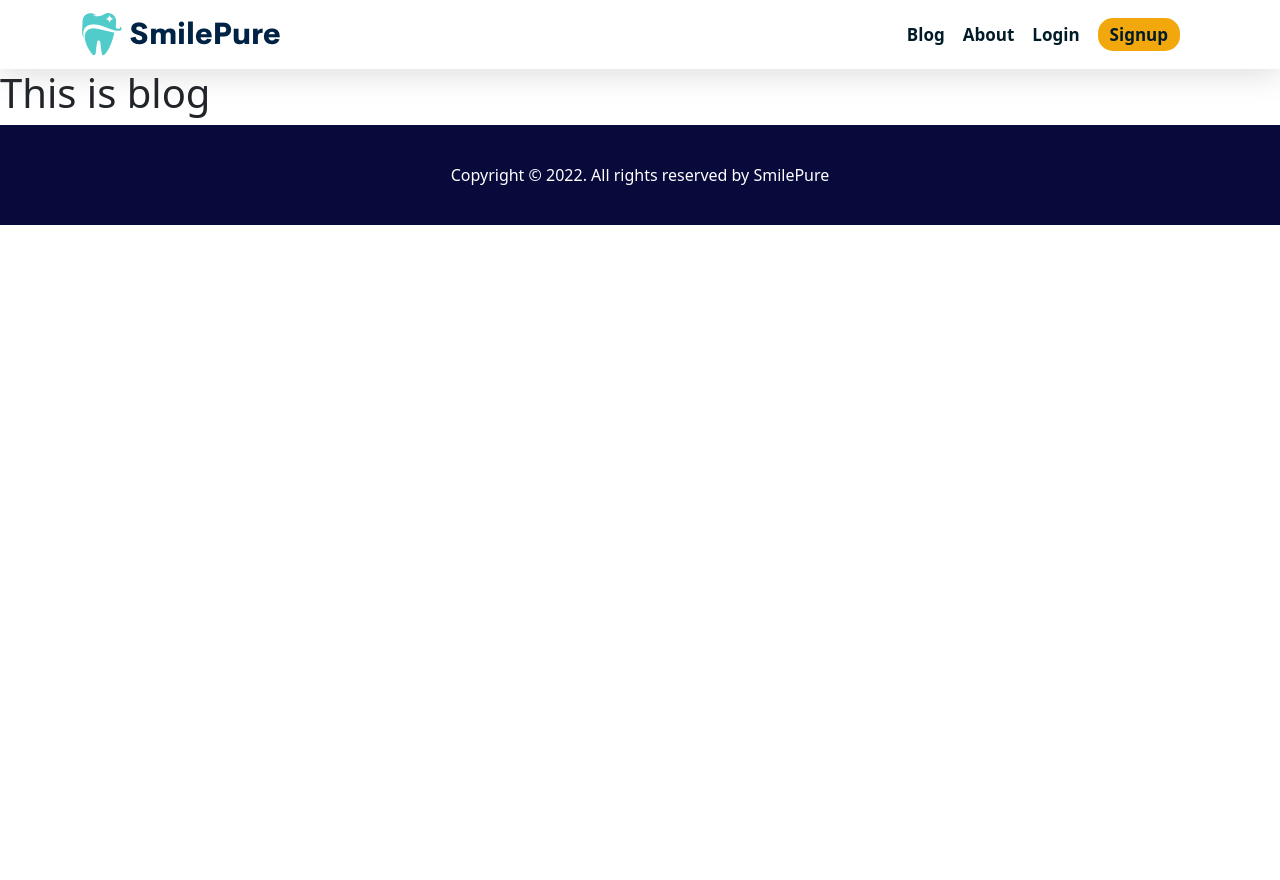
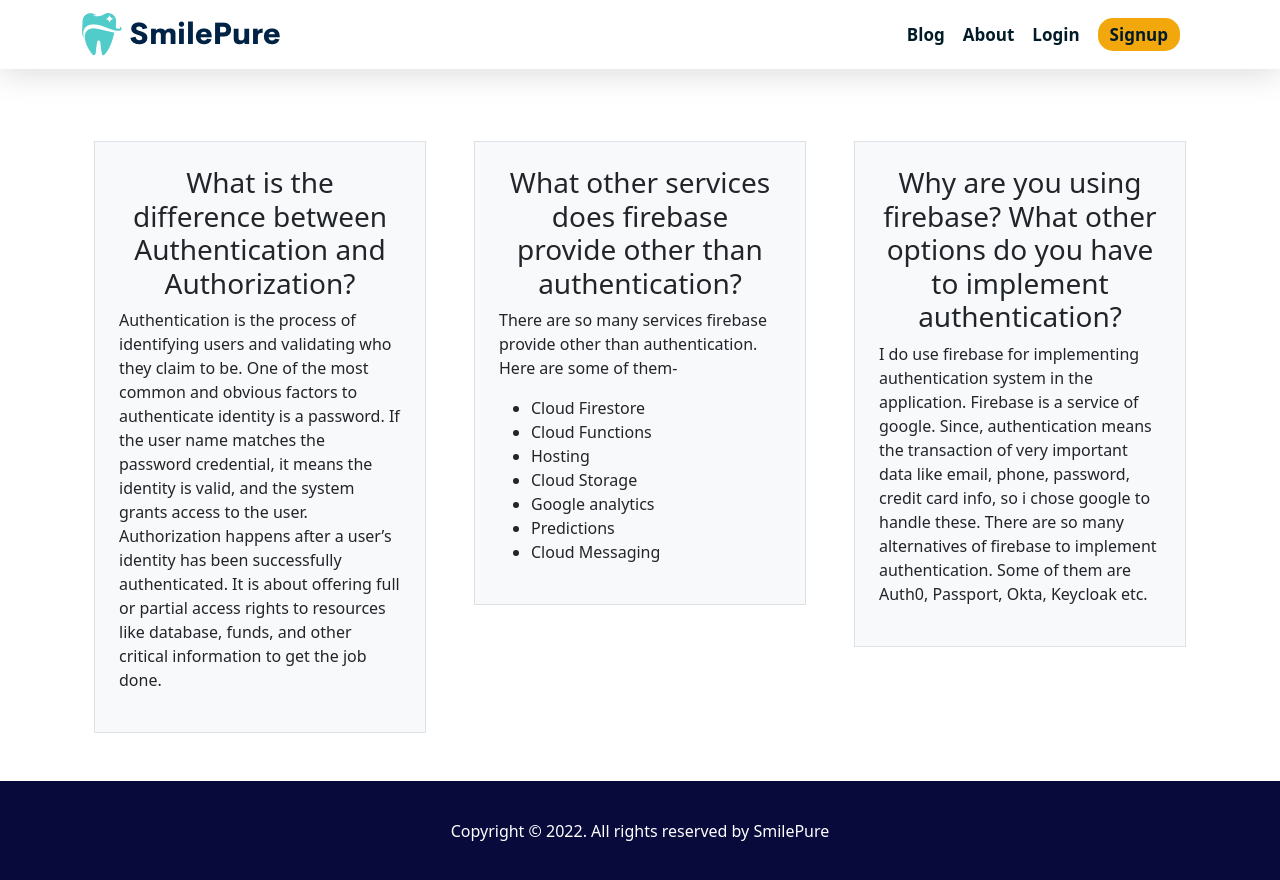
Before and after one commit to LimonFarazi03/smile-pure, a React (Create React App) app: page /blog in a window 1280 px wide. Before the commit the page ends 800 px from the top, so only its background shows below. Built offline with nearby package versions, Linux system fonts and the light colour scheme.

Commit message:
some updateed

```diff
--- /dev/null
+++ b/src/components/About/About.css
@@ -0,0 +1,3 @@
+.mainTain{
+  width: 515px;
+}
--- a/src/components/About/About.js
+++ b/src/components/About/About.js
@@ -1,9 +1,11 @@
 import React from 'react';
+import './About.css';
 
 const About = () => {
   return (
-    <div>
-      <h1>This is about</h1>
+    <div className='text-center my-5 mainTain mx-auto'>
+      <h1 className='mb-4'>About Me & My Goal</h1>
+      <p>I'm Limon Farazi and i'm a student at Uttara High school and college. And my dream is became a full-stack web-developer and support my family. And last i want to tell that i love to learning and share my knowledge </p>
     </div>
   );
 };
--- a/src/components/Blog/Blog.js
+++ b/src/components/Blog/Blog.js
@@ -1,9 +1,68 @@
-import React from 'react';
+import React from "react";
 
 const Blog = () => {
   return (
-    <div>
-      <h1>This is blog</h1>
+    <div className="my-5">
+      <div className="container px-4">
+        <div className="row gx-5">
+          <div className="col-12 col-md-4 mt-4">
+            <div className="p-4 border bg-light rounded-5">
+              <h1 className="fs-3 mb-2 text-center">
+                What is the difference between Authentication and Authorization?
+              </h1>
+              <p>
+                Authentication is the process of identifying users and
+                validating who they claim to be. One of the most common and
+                obvious factors to authenticate identity is a password. If the
+                user name matches the password credential, it means the identity
+                is valid, and the system grants access to the user.
+                Authorization happens after a user’s identity has been
+                successfully authenticated. It is about offering full or partial
+                access rights to resources like database, funds, and other
+                critical information to get the job done.
+              </p>
+            </div>
+          </div>
+          <div className="col-12 col-md-4 mt-4">
+            <div className="p-4 border bg-light rounded-5">
+              <h1 className="fs-3 mb-2 text-center">
+                What other services does firebase provide other than
+                authentication?
+              </h1>
+              <p>
+                There are so many services firebase provide other than
+                authentication. Here are some of them-
+              </p>
+              <ul>
+                <li>Cloud Firestore</li>
+                <li>Cloud Functions</li>
+                <li>Hosting</li>
+                <li>Cloud Storage</li>
+                <li>Google analytics</li>
+                <li>Predictions</li>
+                <li>Cloud Messaging</li>
+              </ul>
+            </div>
+          </div>
+          <div className="col-12 col-md-4 mt-4">
+            <div className="p-4 border bg-light rounded-5">
+              <h1 className="fs-3 mb-2 text-center">
+                Why are you using firebase? What other options do you have to
+                implement authentication?
+              </h1>
+              <p>
+                I do use firebase for implementing authentication system in the
+                application. Firebase is a service of google. Since,
+                authentication means the transaction of very important data like
+                email, phone, password, credit card info, so i chose google to
+                handle these. There are so many alternatives of firebase to
+                implement authentication. Some of them are Auth0, Passport,
+                Okta, Keycloak etc.
+              </p>
+            </div>
+          </div>
+        </div>
+      </div>
     </div>
   );
 };
--- a/src/components/MasterCart/MasterCart.js
+++ b/src/components/MasterCart/MasterCart.js
@@ -4,7 +4,7 @@ import './MasterCart.css';
 
 const MasterCart = () => {
   return (
-    <div className="mt-5">
+    <div className="my-5">
       <div className="">
         <div className="container position-relative">
           <div className="row d-flex justify-content-around align-items-center">
--- a/src/components/Shared/Login/Login.css
+++ b/src/components/Shared/Login/Login.css
@@ -1 +1,3 @@
-@media screen and (max-width 768px)
+/* @media screen and (max-width 768px){
+
+} */
```
